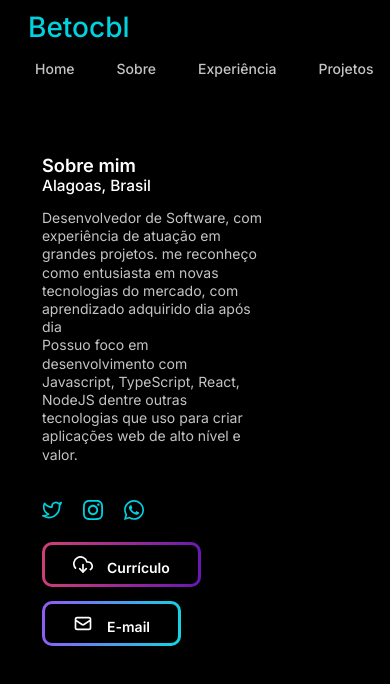
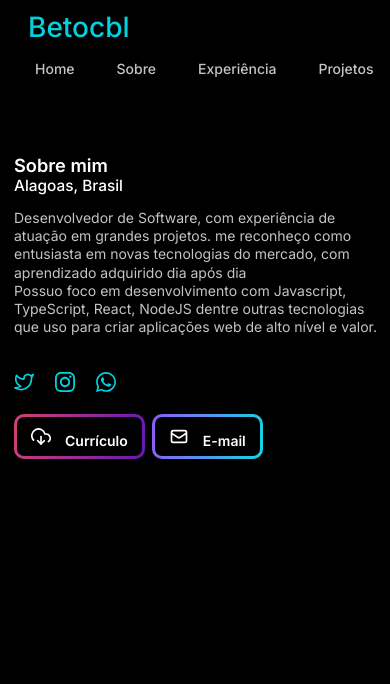
Before and after one commit to betolarbac/betocbl, a Next.js app: page /sobre in a window 390 px wide. Shown: the top 684 px of the page. Built offline with nearby package versions, Linux system fonts and the light colour scheme.

Commit message:
resposividade finalizada

```diff
--- a/src/components/Sobre/sobre.module.scss
+++ b/src/components/Sobre/sobre.module.scss
@@ -110,6 +110,7 @@
         svg {
           width: 20px;
           height: 25px;
+          vertical-align: sub;
         }
       }
       button:hover {
@@ -158,11 +159,13 @@
 
            button {
           margin-right: 0.5rem;
+          padding: 0.5rem 1rem;
 
         }
 
         .button1 {
           margin-right: 0.5rem;
+          padding: 0.5rem 1rem;
 
         }
 
@@ -182,12 +185,15 @@
   @media only screen and (max-width: 600px) {
 
     .contentContainer {
+      column-gap: 10px;
+      padding: 0rem 0rem;
 
       img {
         display: none;
       }
 
 
+
     }
 
 
```
Also changed, not shown: src/components/Experiencia/styles.module.scss (+16 -0 lines).
